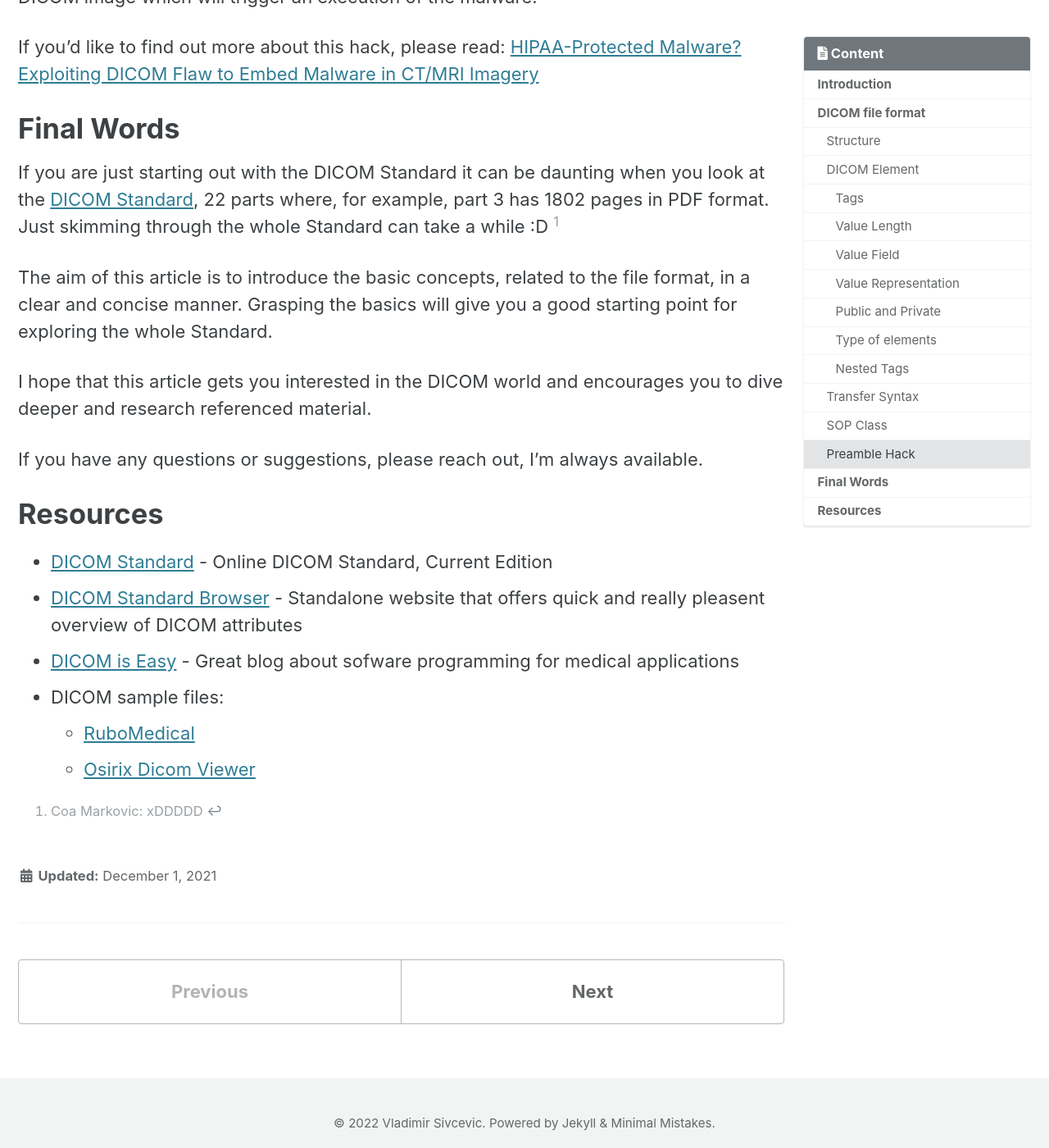
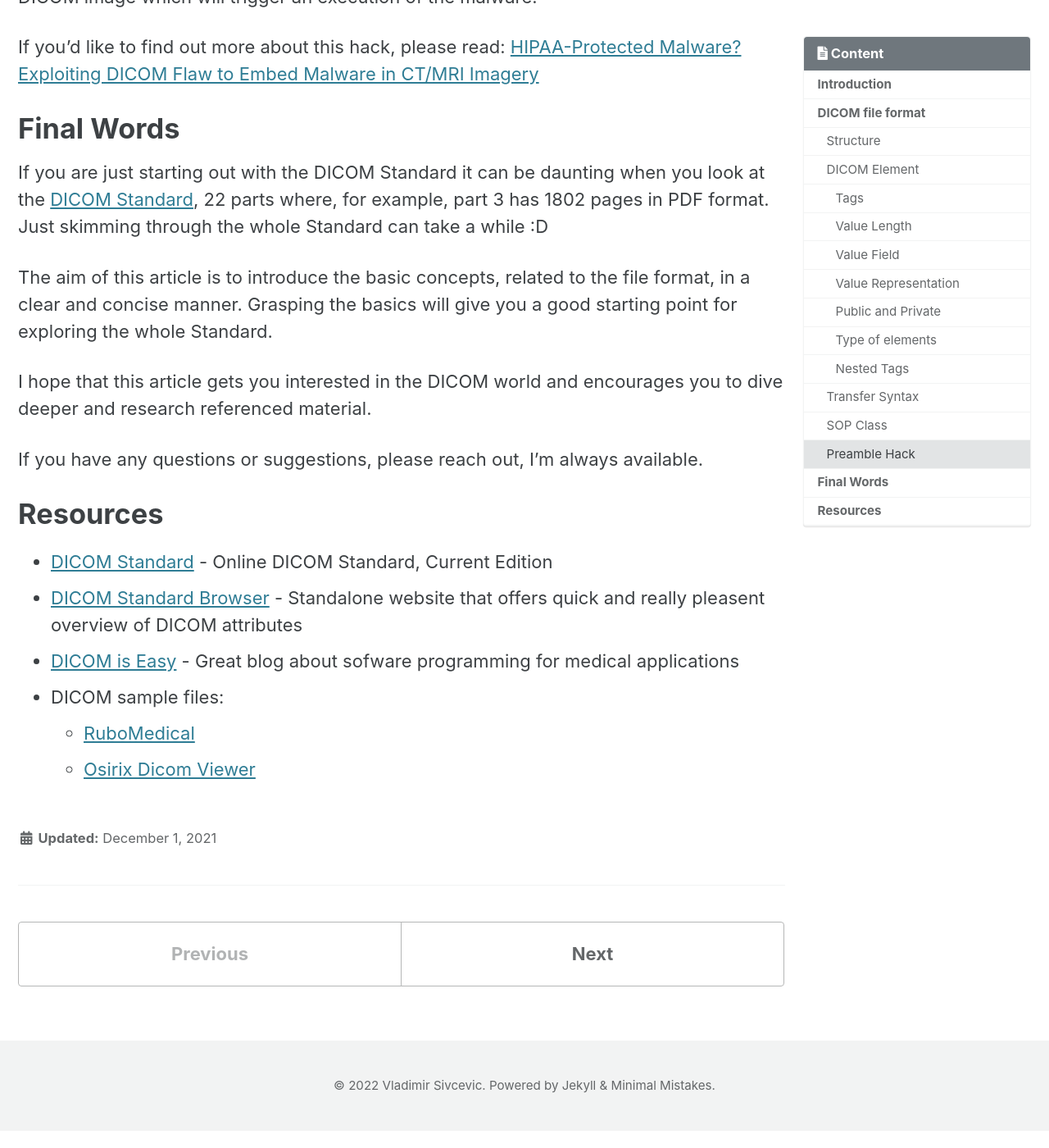
Before and after one commit to VladimirSiv/VladimirSiv.github.io, a Jekyll site: the page built from _posts/2021-12-01-dicom-file-format-basics.md, in a window 1280 px wide and 1400 px high, scrolled down 15955 px. Shown: the whole window at 82% size. Built offline with Jekyll 4.4.1, drawn with Linux system fonts in a browser that asks for light colours; cached includes are drawn as plain includes; after the commit the page ends 17334 px from its top, so only the background shows below that.

Commit message:
Fix DICOM basics post

```diff
--- a/_posts/2021-12-01-dicom-file-format-basics.md
+++ b/_posts/2021-12-01-dicom-file-format-basics.md
@@ -467,9 +467,7 @@ If you are just starting out with the DICOM Standard it can be daunting when
 you look at the
 [DICOM Standard](https://www.dicomstandard.org/current){:target="_blank"},
 22 parts where, for example, part 3 has 1802 pages in PDF format.
-Just skimming through the whole Standard can take a while :D [^1]
-
-[^1]: Coa Markovic: xDDDDD
+Just skimming through the whole Standard can take a while :D
 
 The aim of this article is to introduce the basic concepts, related to the
 file format, in a clear and concise manner. Grasping the basics
```
